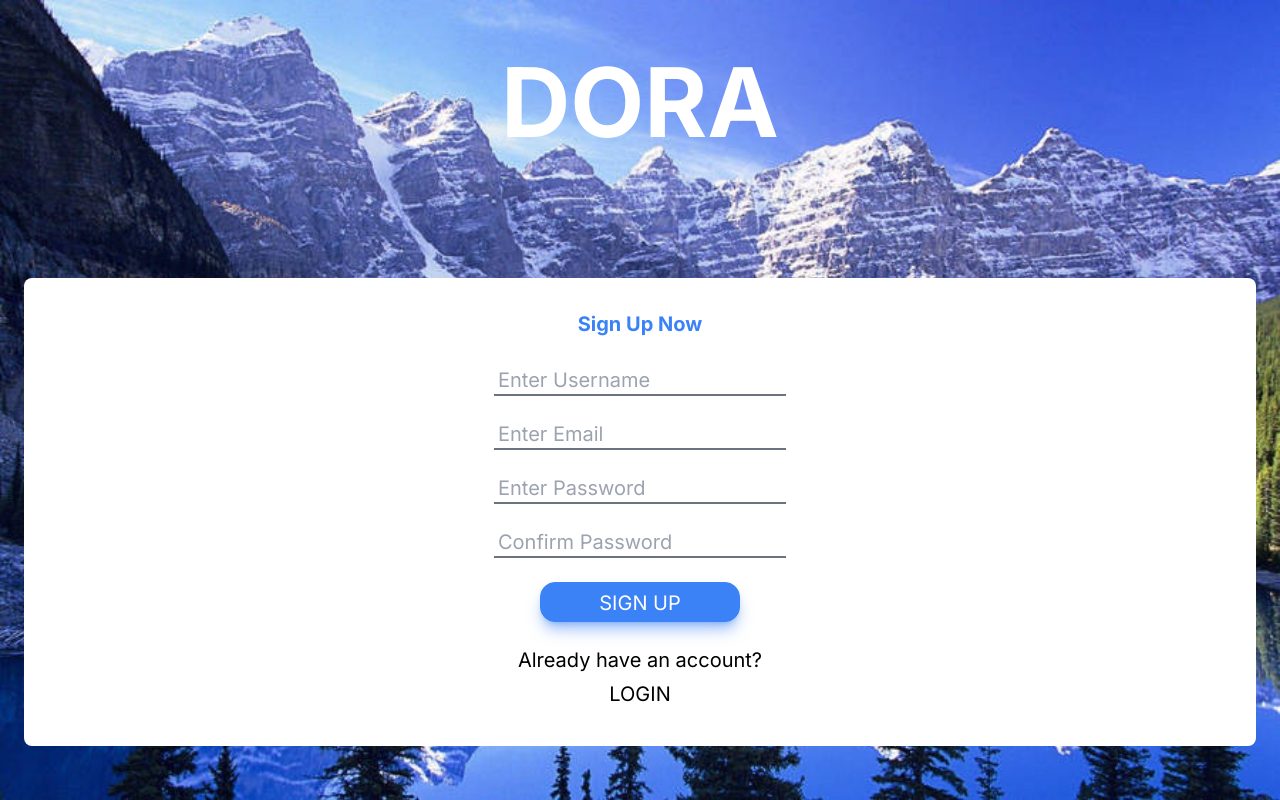
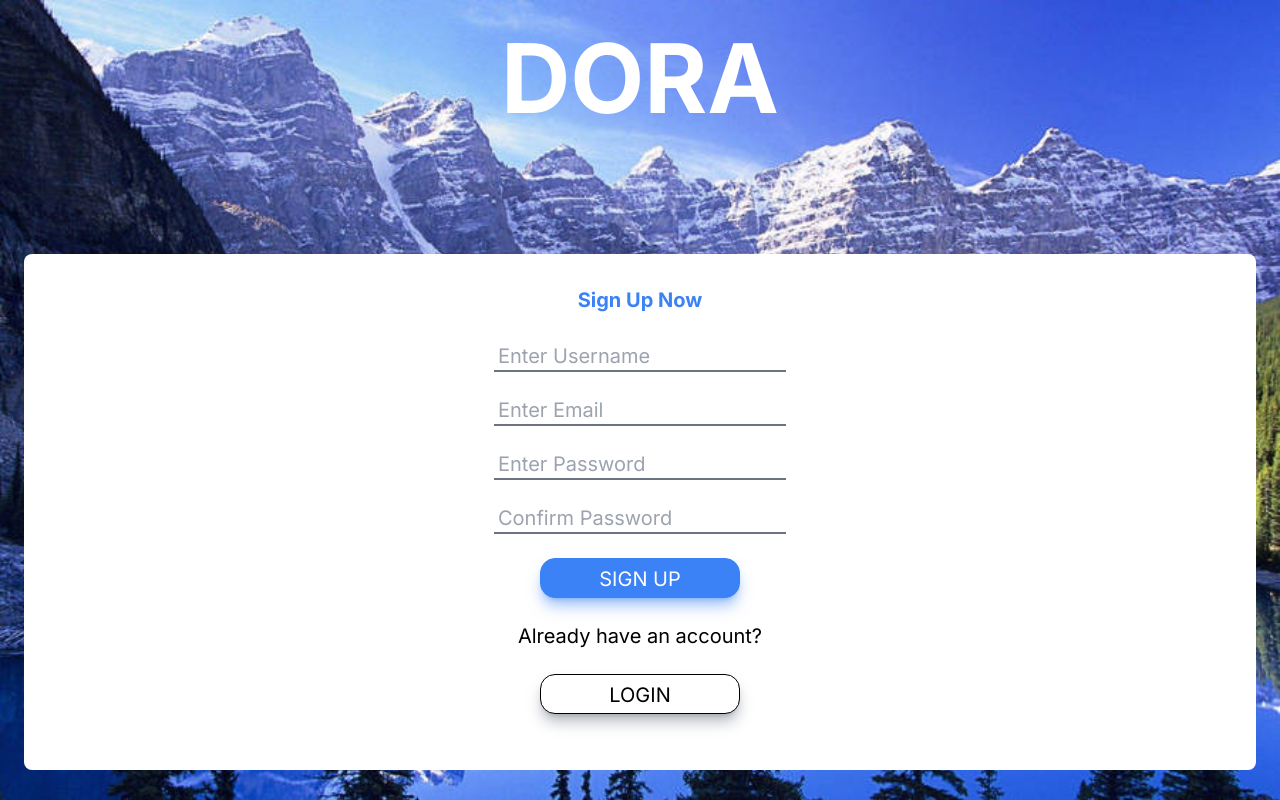
Before and after one commit to saeagleson/DORA, a Next.js app: page / in a window 1280 px wide. Built offline with nearby package versions, Linux system fonts and the light colour scheme.

Commit message:
SignUp: changed LogIn button

```diff
--- a/src/app/page.tsx
+++ b/src/app/page.tsx
@@ -133,9 +133,9 @@ const Register = () => {
                 {/* Log In Button */}
                 <div className="">Already have an account?{' '}</div>
 
-                    <Link href="/login" className="mx-auto w-[200px] h-[40px] leading-[40px] bg-white rounded-[15px] border border-white hover:bg-gray-100 transition ease-out duration-400">
+                    <button href="/login" className="w-[200px] h-[40px] m-6 leading-[40px] bg-white rounded-[15px] border border-black hover:bg-gray-100 transition ease-out duration-400 shadow-lg shadow-gray-500/50">
                         LOGIN
-                    </Link>
+                    </button>
 
                 </form>
 
```
